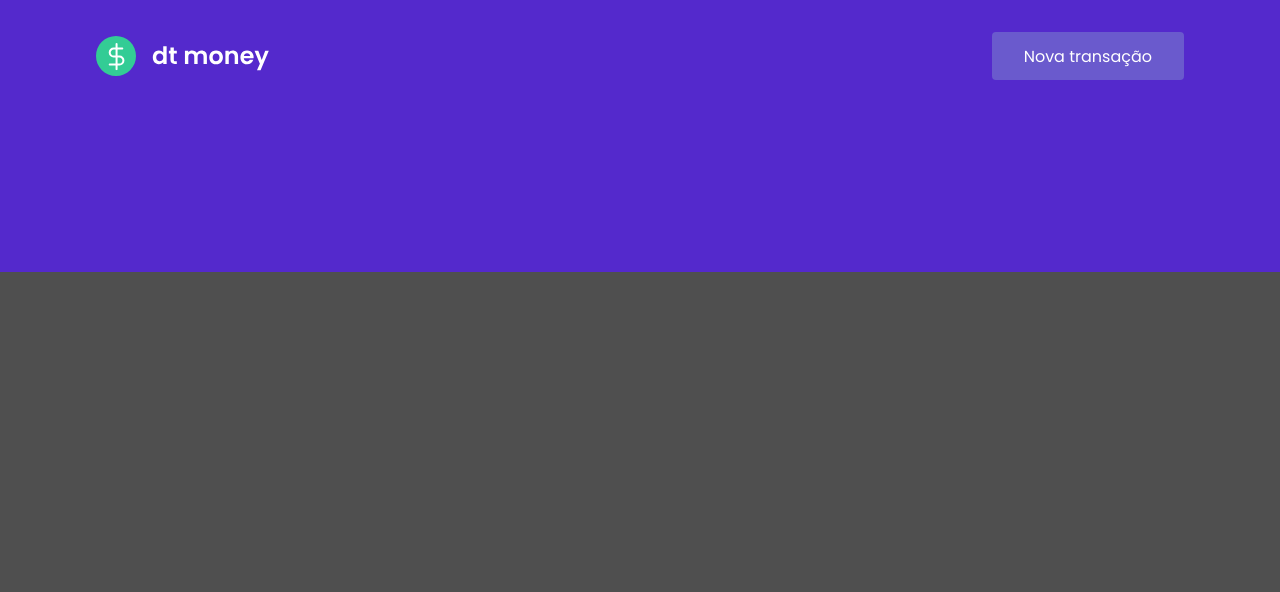
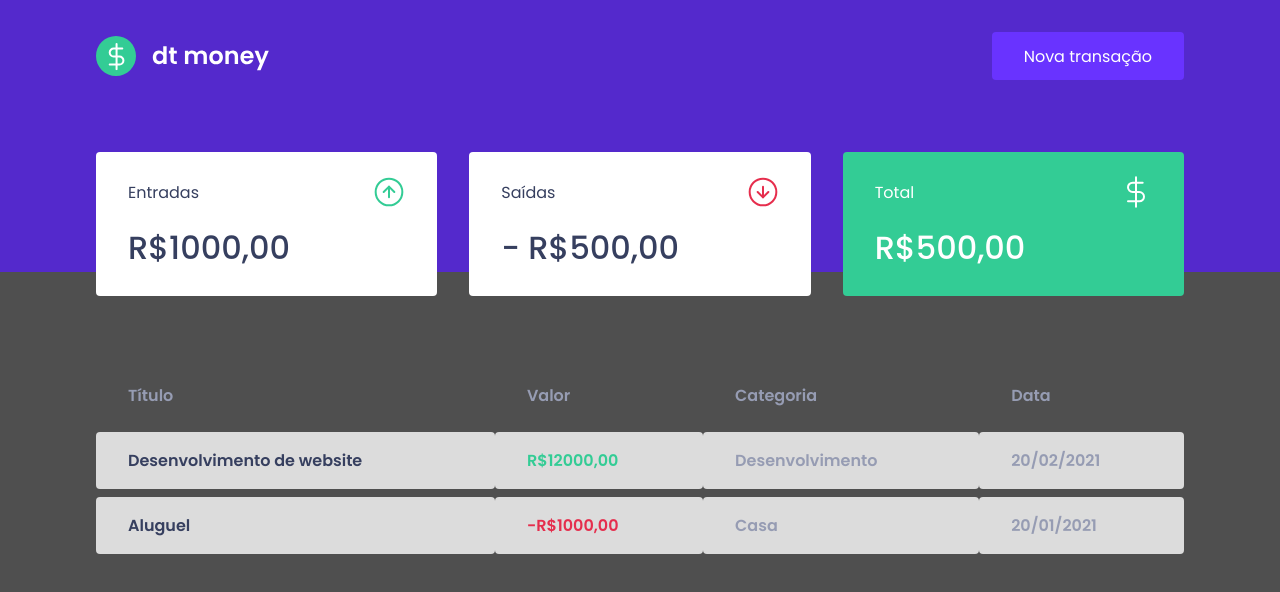
Before and after one commit to brenombastos/revisao-capitulo-dois, a React (Create React App) app in the folder dtmoney/: page / in a window 1280 px wide. Shown: the top 592 px of the page. Built offline with nearby package versions, Linux system fonts and the light colour scheme.

Commit message:
done all the interface

```diff
--- a/dtmoney/public/index.html
+++ b/dtmoney/public/index.html
@@ -10,7 +10,7 @@
 
     <title>DtMoney</title>
 
-    <link href="https://fonts.googleapis.com/css2?family=Poppins:wght@400;600&display=swap" rel="stylesheet">
+    <link href="https://fonts.googleapis.com/css2?family=Poppins:wght@400;500;600&display=swap" rel="stylesheet">
   </head>
   <body>
     <noscript>You need to enable JavaScript to run this app.</noscript>
--- a/dtmoney/src/App.tsx
+++ b/dtmoney/src/App.tsx
@@ -1,3 +1,4 @@
+import { Dashboard } from "./components/Dashboard";
 import { Header } from "./components/Header";
 import { GlogalStyle } from "./styles/glogal";
 
@@ -6,7 +7,7 @@
   return (
     <>
       <Header />
-
+      <Dashboard />
       <GlogalStyle />
     </>
   );
--- /dev/null
+++ b/dtmoney/src/components/Dashboard/index.tsx
@@ -0,0 +1,12 @@
+import { Summary } from "../Summary";
+import { TransactionsTable } from "../TransactionsTable";
+import { Container } from "./styles";
+
+export function Dashboard() {
+    return (
+        <Container>
+            <Summary />
+            <TransactionsTable/>
+        </Container>
+    );
+}
--- /dev/null
+++ b/dtmoney/src/components/Dashboard/styles.ts
@@ -0,0 +1,7 @@
+import styled from "styled-components";
+
+export const Container = styled.main`
+    max-width: 1120px;
+    margin: 0 auto;
+    padding: 2.5rem 1rem;
+`;
--- /dev/null
+++ b/dtmoney/src/components/Summary/index.tsx
@@ -0,0 +1,32 @@
+import incomeImg from '../../assets/income.svg';
+import outcomeImg from '../../assets/outcome.svg';
+import totalImg from '../../assets/total.svg';
+import { Container } from "./styles";
+
+export function Summary() {
+    return (
+        <Container>
+            <div>
+                <header>
+                    <p>Entradas</p>
+                    <img src={incomeImg} alt="Entradas" />
+                </header>
+                <strong>R$1000,00</strong>
+            </div>
+            <div>
+                <header>
+                    <p>Saídas</p>
+                    <img src={outcomeImg} alt="Saídas" />
+                </header>
+                <strong>- R$500,00</strong>
+            </div>
+            <div className="highlight-background">
+                <header>
+                    <p>Total</p>
+                    <img src={totalImg} alt="Total" />
+                </header>
+                <strong>R$500,00</strong>
+            </div>
+        </Container>
+    );
+}
--- /dev/null
+++ b/dtmoney/src/components/Summary/styles.ts
@@ -0,0 +1,33 @@
+import styled from "styled-components";
+
+export const Container = styled.div`
+    display: grid;
+    grid-template-columns: repeat(3, 1fr);
+    gap: 2rem;
+    margin-top: -10rem;
+
+    div{
+        background: var(--shape);
+        padding: 1.5rem 2rem;
+        border-radius: 0.25rem;
+        color: var(--text-title);
+
+        header{
+            display:flex;
+            align-items: center;
+            justify-content: space-between;
+        }
+        strong{
+            display: block;
+            margin-top: 1rem;
+            font-size: 2rem;
+            font-weight: 500;
+            line-height: 3rem;
+        }
+
+        &.highlight-background{
+            background: var(--green);
+            color: #fff;
+        }
+    }
+`;
--- /dev/null
+++ b/dtmoney/src/components/TransactionsTable/index.tsx
@@ -0,0 +1,33 @@
+import { Container } from "./styles";
+
+export function TransactionsTable() {
+    return (
+        <Container>
+            <table>
+                <thead>
+                    <tr>
+                        <th>Título</th>
+                        <th>Valor</th>
+                        <th>Categoria</th>
+                        <th>Data</th>
+                    </tr>
+                </thead>
+                <tbody>
+                    <tr>
+                        <td>Desenvolvimento de website</td>
+                        <td className="deposit">R$12000,00</td>
+                        <td>Desenvolvimento</td>
+                        <td>20/02/2021</td>
+                    </tr>
+                    <tr>
+                        <td>Aluguel</td>
+                        <td className="withdraw">-R$1000,00</td>
+                        <td>Casa</td>
+                        <td>20/01/2021</td>
+                    </tr>
+
+                </tbody>
+            </table>
+        </Container>
+    )
+}
--- /dev/null
+++ b/dtmoney/src/components/TransactionsTable/styles.ts
@@ -0,0 +1,36 @@
+import styled from "styled-components";
+
+export const Container = styled.div`
+    margin-top: 4rem;
+
+    table{
+        width: 100%;
+        border-spacing: 0 0.5rem;
+
+        th {
+            color: var(--text-body);
+            padding: 1rem 2rem;
+            text-align: left;
+            line-height: 1.5rem;
+        }
+        td {
+            padding: 1rem 2rem;
+            border: 0;
+            background: var(--tabela-cor);
+            border-radius: 0.25rem;
+            color: var(--text-body);
+            font-weight: 600;
+
+            &:first-child{
+            color: var(--text-title);
+            }
+            &.deposit{
+                color: var(--green)
+            }
+            &.withdraw{
+                color: var(--red)
+
+            }
+        }
+    }
+`;
--- a/dtmoney/src/styles/glogal.ts
+++ b/dtmoney/src/styles/glogal.ts
@@ -3,16 +3,18 @@
 
 export const GlogalStyle = createGlobalStyle`
 :root{
+    --background-dark: #4F4F4F;
     --red: #e52e4d;
     --blue: #5429cc;
+    --green: #33cc95;
 
-    --blue-light: #6A5ACD;
+    --blue-light: #6933FF;
 
     --text-title: #363f5f;
     --text-body: #969cb3;
 
-    --background-dark: #4F4F4F;
     --shape: #ffffff;
+    --tabela-cor: #DCDCDC;
 }
 
 *{
```
